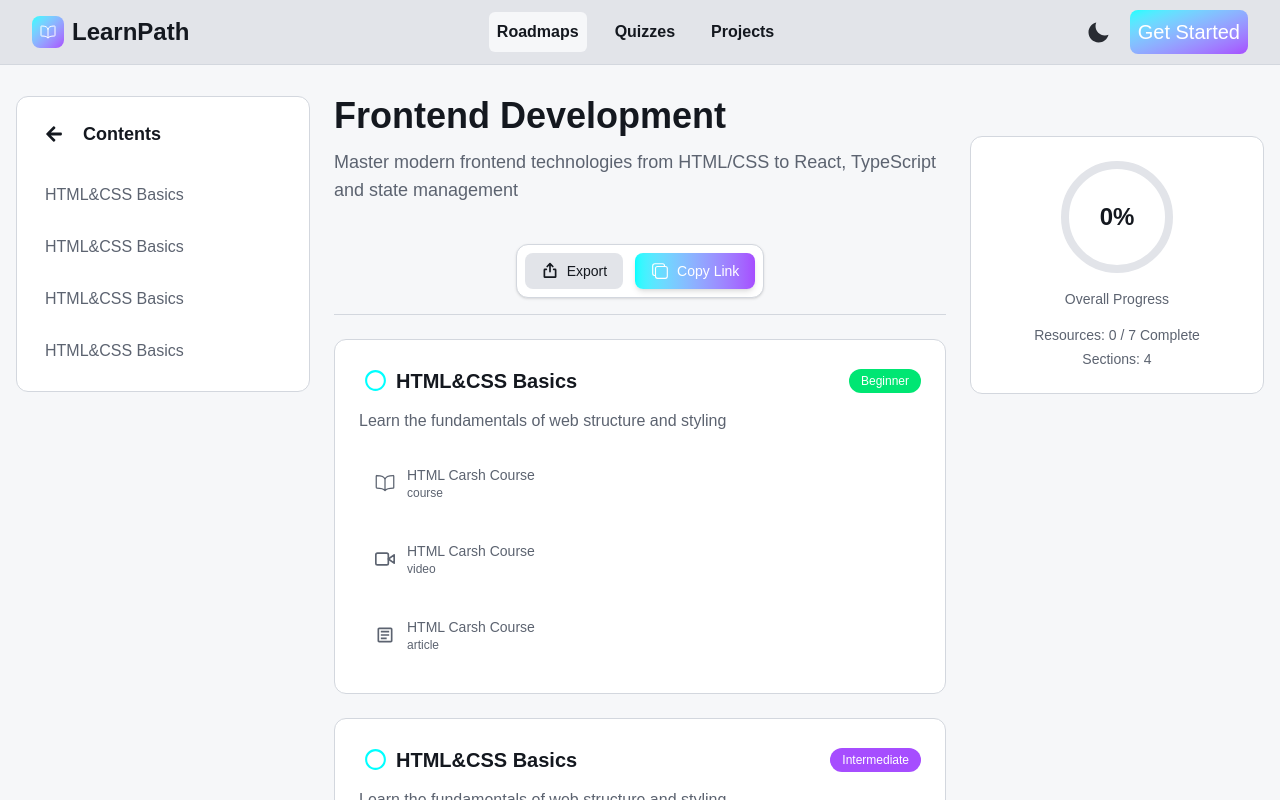
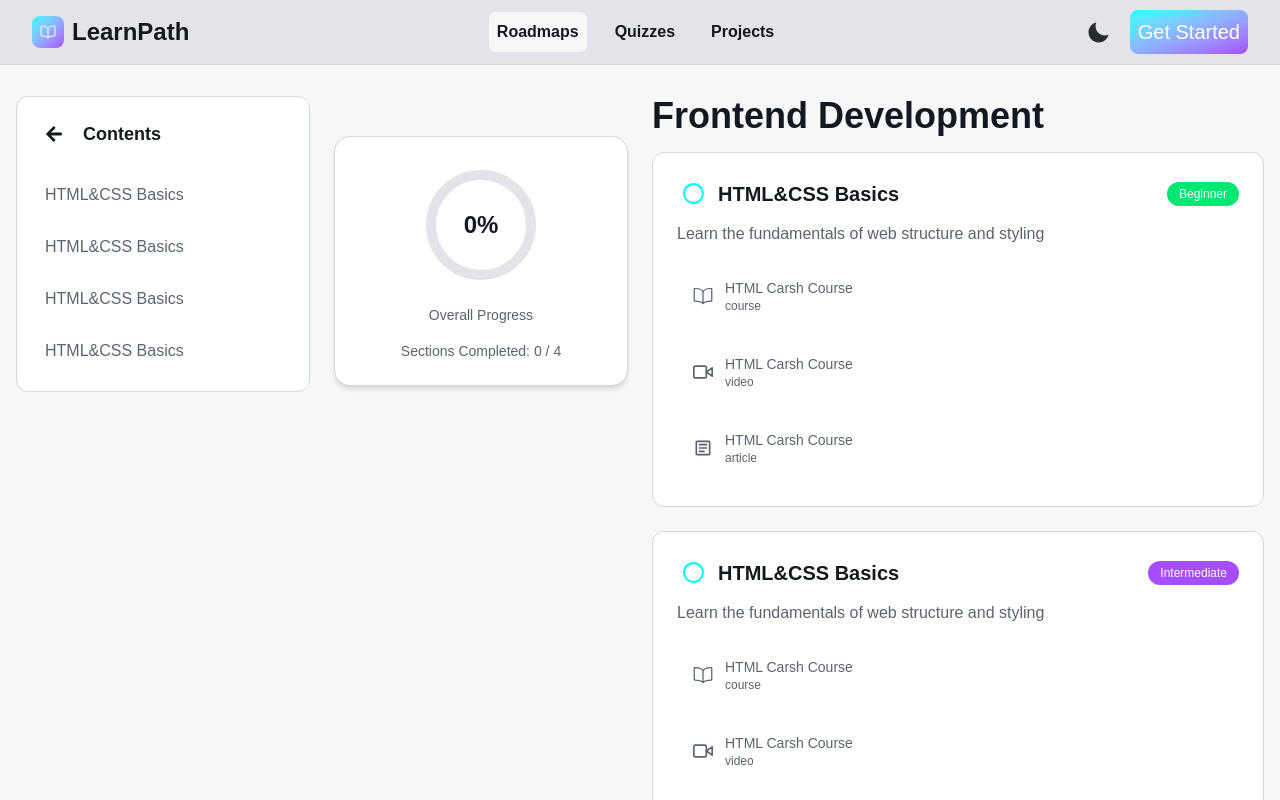
Before and after one commit to aliMohamed2345/roadmap-app, a Next.js app: page /roadmap/1 in a window 1280 px wide. Shown: the top 800 px of the page. Built offline with nearby package versions, Linux system fonts and the light colour scheme.

Commit message:
adding the progress animation with it's functionality

```diff
--- a/src/app/(pages)/roadmap/[roadmapId]/page.tsx
+++ b/src/app/(pages)/roadmap/[roadmapId]/page.tsx
@@ -2,32 +2,63 @@
 
 import { useParams } from "next/navigation";
 import Link from "next/link";
-import { FaArrowLeft } from "react-icons/fa";
+import { useState, useMemo } from "react";
+import { motion, useMotionValue, useTransform, animate } from "framer-motion";
+
+import { FaArrowLeft, FaExternalLinkAlt } from "react-icons/fa";
 import { IoBookOutline } from "react-icons/io5";
 import { FiVideo } from "react-icons/fi";
 import { MdOutlineArticle } from "react-icons/md";
-import { FaExternalLinkAlt } from "react-icons/fa";
 import {
   MdOutlineRadioButtonUnchecked,
   MdOutlineRadioButtonChecked,
 } from "react-icons/md";
-import { PiExportBold } from "react-icons/pi";
-import { IoCopyOutline } from "react-icons/io5";
 
 import { roadmapDummyData, sectionDummyData } from "@/app/data";
 import {
   difficultySectionProps,
   resourcesTypeSectionProps,
 } from "@/app/types/roadmap";
-import { useState } from "react";
 
 const Page = () => {
   const { roadmapId } = useParams();
-  const [isSectionComplete, setIsSectionComplete] = useState<boolean[]>(
-    Array.from(sectionDummyData).map(() => false),
-  );
+
   const roadmap =
     roadmapDummyData.find((r) => r.id === +roadmapId!) || roadmapDummyData[0];
+
+  const totalSections = roadmap.numberOfSections;
+
+  const [isSectionComplete, setIsSectionComplete] = useState<boolean[]>(
+    Array.from({ length: totalSections! }).map(() => false),
+  );
+
+  const toggleCompletionSection = (index: number) => {
+    setIsSectionComplete((prev) =>
+      prev.map((item, i) => (i === index ? !item : item)),
+    );
+  };
+
+  const completedSections = useMemo(() => {
+    return isSectionComplete.filter(Boolean).length;
+  }, [isSectionComplete]);
+
+  const percentage = useMemo(() => {
+    if (!totalSections) return 0;
+    return Math.round((completedSections / totalSections) * 100);
+  }, [completedSections, totalSections]);
+
+  const progress = useMotionValue(0);
+
+  const progressNumber = useTransform(progress, (v) => Math.round(v));
+
+  animate(progress, percentage, {
+    type: "spring",
+    stiffness: 120,
+    damping: 20,
+  });
+
+  const radius = 50;
+  const circumference = 2 * Math.PI * radius;
 
   const iconDependingOnType = (type: resourcesTypeSectionProps) => {
     switch (type) {
@@ -39,6 +70,7 @@ const Page = () => {
         return <IoBookOutline size={20} />;
     }
   };
+
   const styleDependingOnDifficulty = (difficulty: difficultySectionProps) => {
     switch (difficulty) {
       case "Beginner":
@@ -52,15 +84,10 @@ const Page = () => {
     }
   };
 
-  const toggleCompletionSection = (index: number) => {
-    const newIsSectionComplete = [...isSectionComplete];
-    newIsSectionComplete[index] = !newIsSectionComplete[index];
-    setIsSectionComplete(newIsSectionComplete);
-  };
   return (
-    <div className="min-h-screen bg-background pt-24 pb-10">
+    <div className="pt-24 pb-10">
       <div className="container mx-auto px-4 grid grid-cols-1 lg:grid-cols-4 gap-6">
-        <div className="lg:col-span-1 bg-card border border-border transition-all hover:border-primary rounded-xl p-5 h-fit hidden sm:block">
+        <div className="lg:col-span-1 bg-card border border-border rounded-xl p-5 h-fit hidden sm:block">
           <div className="flex items-center gap-3 mb-6">
             <Link
               href="/roadmap"
@@ -72,119 +99,54 @@ const Page = () => {
           </div>
 
           <div className="flex flex-col gap-3">
-            {sectionDummyData
-              .slice(0, roadmap.numberOfSections)
-              .map((section, index) => (
+            {sectionDummyData.slice(0, totalSections).map((section, index) => (
               <button
                 key={index}
-                  className="text-left text-muted-foreground hover:text-foreground hover:bg-muted p-2 rounded-lg transition cursor-pointer"
+                className="text-left cursor-pointer text-muted-foreground hover:text-foreground hover:bg-muted p-2 rounded-lg transition"
               >
                 {section.title}
               </button>
             ))}
           </div>
         </div>
+        <div className="lg:col-span-1 flex flex-col gap-6 my-10">
+          <div className="bg-card border border-border rounded-2xl p-6 text-center shadow-md">
+            <div className="relative w-32 h-32 mx-auto mb-4">
+              <svg className="transform -rotate-90" width="128" height="128">
+                <circle
+                  cx="64"
+                  cy="64"
+                  r={radius}
+                  strokeWidth="10"
+                  className="stroke-muted"
+                  fill="transparent"
+                />
 
-        <div className="lg:col-span-2 flex flex-col">
-          <Link
-            href={`/roadmap`}
-            className="p-2 rounded-lg hover:bg-muted flex items-center gap-1 w-fit my-4 sm:hidden"
-          >
-            <FaArrowLeft />
-            Back To Roadmap
-          </Link>
-          <h1 className="text-lg sm:text-4xl font-bold text-foreground text-center sm:text-left">
-            {roadmap.title}
-          </h1>
+                <motion.circle
+                  cx="64"
+                  cy="64"
+                  r={radius}
+                  strokeWidth="10"
+                  fill="transparent"
+                  stroke="url(#gradient)"
+                  strokeLinecap="round"
+                  strokeDasharray={circumference}
+                  strokeDashoffset={useTransform(
+                    progress,
+                    (v) => circumference - (v / 100) * circumference,
+                  )}
+                />
 
-          <p className="text-muted-foreground text-sm sm:text-lg mt-3 mb-6 max-w-2xl text-center sm:text-left">
-            {roadmap.description}
-          </p>
-          <div className="flex justify-center my-4">
-            <div className="flex items-center gap-3 bg-card border border-border rounded-xl p-2 shadow-sm">
-              <button className="group flex items-center gap-2 cursor-pointer px-4 py-2 rounded-lg bg-muted hover:bg-secondary text-foreground hover:text-secondary-foreground transition-all duration-300 hover:scale-105 active:scale-95">
-                <PiExportBold className="text-lg group-hover:rotate-6 transition-transform duration-300" />
-                <span className="font-medium text-sm">Export</span>
-              </button>
+                <defs>
+                  <linearGradient id="gradient">
+                    <stop offset="0%" stopColor="#6366f1" />
+                    <stop offset="100%" stopColor="#06b6d4" />
+                  </linearGradient>
+                </defs>
+              </svg>
 
-              <button
-                onClick={() => navigator.clipboard.writeText(document.URL)}
-                className="group flex items-center gap-2 px-4 py-2 cursor-pointer rounded-lg bg-linear-to-r from-primary to-secondary text-white shadow-md hover:shadow-lg transition-all duration-300 hover:scale-105 active:scale-95"
-              >
-                <IoCopyOutline className="text-lg group-hover:translate-x-1 transition-transform duration-300" />
-                <span className="font-medium text-sm">Copy Link</span>
-              </button>
-            </div>
-          </div>
-
-          <div className="h-px w-full bg-border mb-6" />
-
-          <div className="flex flex-col gap-6">
-            {sectionDummyData.map((section, index) => (
-              <div
-                key={index}
-                className="bg-card border border-border rounded-xl p-3 sm:p-6 hover:shadow-lg transition"
-              >
-                <div className="flex items-center justify-between mb-3">
-                  <div className="flex gap-1 items-center">
-                    <button
-                      className={`text-primary p-1 rounded-full hover:bg-muted transition-all cursor-pointer`}
-                      onClick={() => toggleCompletionSection(index)}
-                    >
-                      {isSectionComplete.at(index) ? (
-                        <MdOutlineRadioButtonChecked size={25} />
-                      ) : (
-                        <MdOutlineRadioButtonUnchecked size={25} />
-                      )}
-                    </button>
-                    <h2 className="sm:text-xl font-semibold text-sm">
-                      {section.title}
-                    </h2>
-                  </div>
-
-                  <span
-                    className={`text-secondary-foreground text-xs px-3 py-1 rounded-full ${styleDependingOnDifficulty(section.difficulty)}`}
-                  >
-                    {section.difficulty}
-                  </span>
-                </div>
-
-                <p className="text-muted-foreground mb-4 text-xs sm:text-base text-center sm:text-left">
-                  {section.description}
-                </p>
-
-                <div className="flex flex-col gap-2">
-                  {section.resources.map((resource, i) => (
-                    <Link
-                      href={resource.url}
-                      target={"_blank"}
-                      key={i}
-                      className="flex group items-center gap-2 text-sm text-muted-foreground hover:text-primary transition-all hover:bg-muted p-4 rounded-lg"
-                    >
-                      <div className="flex items-center gap-3">
-                        {iconDependingOnType(resource.type)}
-                        <div className="flex-col gap-1">
-                          <span className="transition cursor-pointer">
-                            {resource.title}
-                          </span>
-                          <p className="text-xs">{resource.type}</p>
-                        </div>
-                      </div>
-                      <FaExternalLinkAlt className="hidden group-hover:block" />
-                    </Link>
-                  ))}
-                </div>
-              </div>
-            ))}
-          </div>
-        </div>
-
-        <div className="lg:col-span-1 flex flex-col gap-6 my-10">
-          <div className="bg-card border border-border rounded-xl p-6 text-center">
-            <div className="relative w-28 h-28 mx-auto mb-4">
-              <div className="absolute inset-0 rounded-full border-8 border-muted" />
               <div className="absolute inset-0 flex items-center justify-center text-2xl font-bold">
-                0%
+                <motion.span>{progressNumber}</motion.span>%
               </div>
             </div>
 
@@ -193,9 +155,78 @@ const Page = () => {
             </p>
 
             <div className="text-sm text-muted-foreground space-y-1">
-              <p>Resources: 0 / 7 Complete</p>
-              <p>Sections: {roadmap.numberOfSections}</p>
+              <p>
+                Sections Completed: {completedSections} / {totalSections}
+              </p>
             </div>
+          </div>
+        </div>
+
+        <div className="lg:col-span-2 flex flex-col">
+          <h1 className="text-2xl sm:text-4xl font-bold mb-4">
+            {roadmap.title}
+          </h1>
+
+          <div className="flex flex-col gap-6">
+            {sectionDummyData.slice(0, totalSections).map((section, index) => (
+              <div
+                key={index}
+                className="bg-card border border-border rounded-xl p-4 sm:p-6 hover:shadow-lg transition"
+              >
+                <div className="flex items-center justify-between mb-3">
+                  <div className="flex gap-2 items-center">
+                    <button
+                      onClick={() => toggleCompletionSection(index)}
+                      className="text-primary p-1 cursor-pointer rounded-full hover:bg-muted transition"
+                    >
+                      {isSectionComplete[index] ? (
+                        <MdOutlineRadioButtonChecked size={25} />
+                      ) : (
+                        <MdOutlineRadioButtonUnchecked size={25} />
+                      )}
+                    </button>
+
+                    <h2 className="sm:text-xl font-semibold text-sm">
+                      {section.title}
+                    </h2>
+                  </div>
+
+                  <span
+                    className={`text-secondary-foreground text-xs px-3 py-1 rounded-full ${styleDependingOnDifficulty(
+                      section.difficulty,
+                    )}`}
+                  >
+                    {section.difficulty}
+                  </span>
+                </div>
+
+                <p className="text-muted-foreground mb-4 text-xs sm:text-base">
+                  {section.description}
+                </p>
+
+                <div className="flex flex-col gap-2">
+                  {section.resources.map((resource, i) => (
+                    <Link
+                      href={resource.url}
+                      target="_blank"
+                      key={i}
+                      className="flex group items-center justify-between text-sm text-muted-foreground hover:text-primary transition hover:bg-muted p-4 rounded-lg"
+                    >
+                      <div className="flex items-center gap-3">
+                        {iconDependingOnType(resource.type)}
+
+                        <div>
+                          <span>{resource.title}</span>
+                          <p className="text-xs">{resource.type}</p>
+                        </div>
+                      </div>
+
+                      <FaExternalLinkAlt className="opacity-0 group-hover:opacity-100 transition" />
+                    </Link>
+                  ))}
+                </div>
+              </div>
+            ))}
           </div>
         </div>
       </div>
```
Lines whose indentation alone changed are shown as unchanged.
